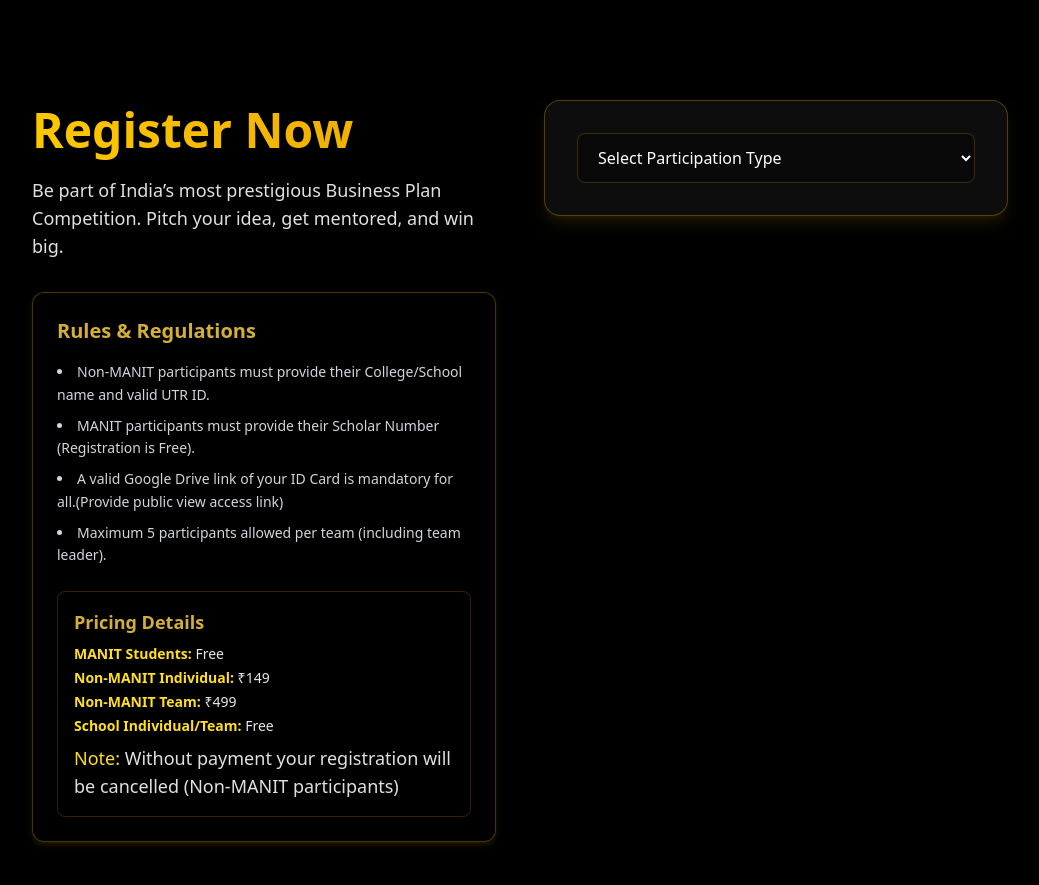
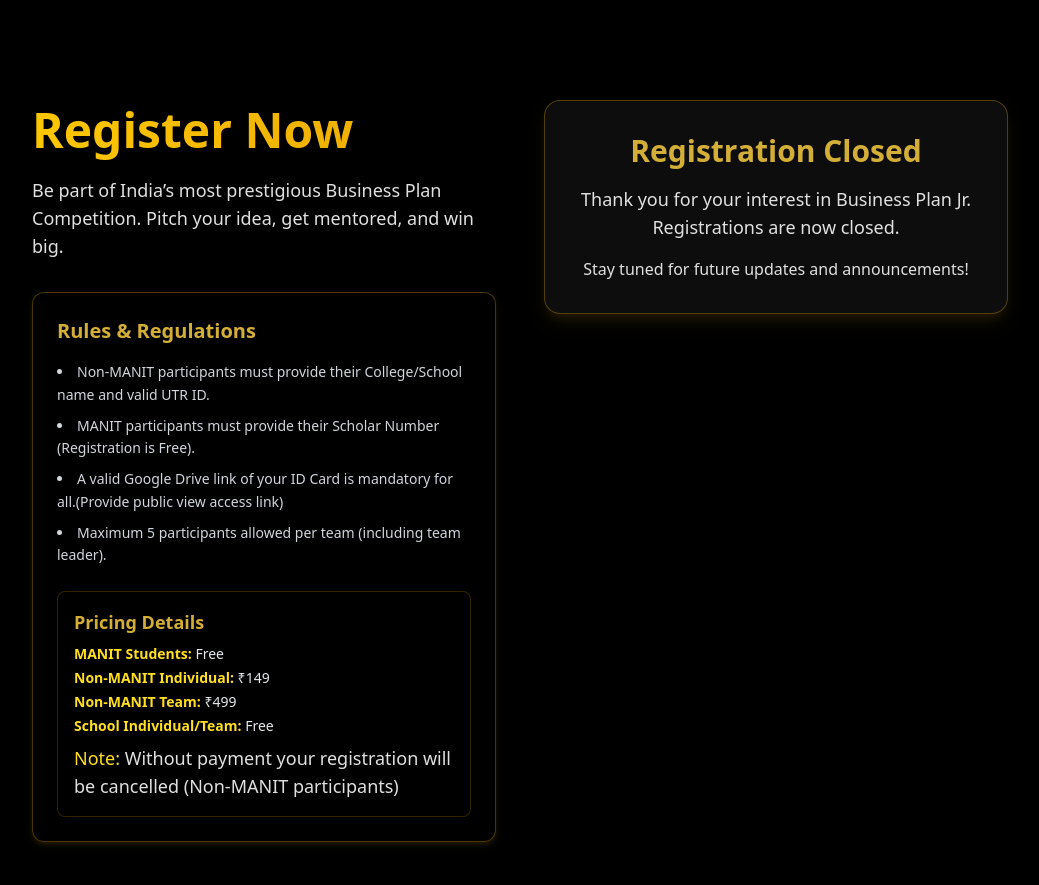
Before and after one commit to Sanschinu95/E-Summit-25, a React (Vite) app in the folder bplanjr/: page / in a window 1280 px wide. Shown: the part 3020-3905 px from the top of the page, without its empty margins (120-1159 px from the left). Built offline with nearby package versions, Linux system fonts and the light colour scheme.

Commit message:
Update RegisterNow.jsx

```diff
--- a/bplanjr/src/components/RegisterNow.jsx
+++ b/bplanjr/src/components/RegisterNow.jsx
@@ -194,7 +194,18 @@
 
         {/* Right Side - Form */}
         <div className="bg-white/5 backdrop-blur-lg border border-yellow-500/30 rounded-2xl p-8 shadow-lg shadow-yellow-500/10">
-          <form className="space-y-6" onSubmit={handleSubmit}>
+          <div className="text-center">
+    <h3 className="text-3xl font-bold text-yellow-400 mb-4">Registration Closed</h3>
+    <p className="text-gray-300 text-lg">
+      Thank you for your interest in Business Plan Jr. Registrations are now closed.
+    </p>
+    <p className="text-gray-400 mt-4">
+      Stay tuned for future updates and announcements!
+    </p>
+
+  </div>
+
+          {/* <form className="space-y-6" onSubmit={handleSubmit}>
             <select
               value={participationType}
               onChange={(e) => setParticipationType(e.target.value)}
@@ -306,7 +317,7 @@
                   </>
                 )}
 
-                {/* MANIT Radio */}
+                // MANIT / Other College / School Radio Buttons
                 <div className="space-y-2">
                   <p className="text-white font-semibold">
                     Select Institute Type <span className="text-red-500">*</span>
@@ -468,8 +479,9 @@
                 </button>
               </>
             )}
-          </form>
+          </form> */}
         </div>
+
       </div>
     </section>
   );
```
